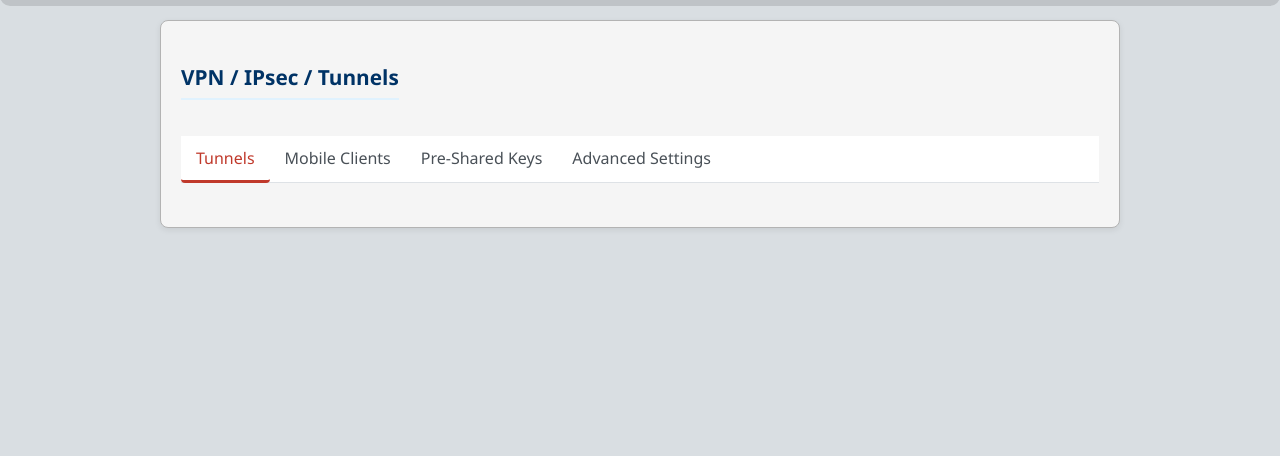
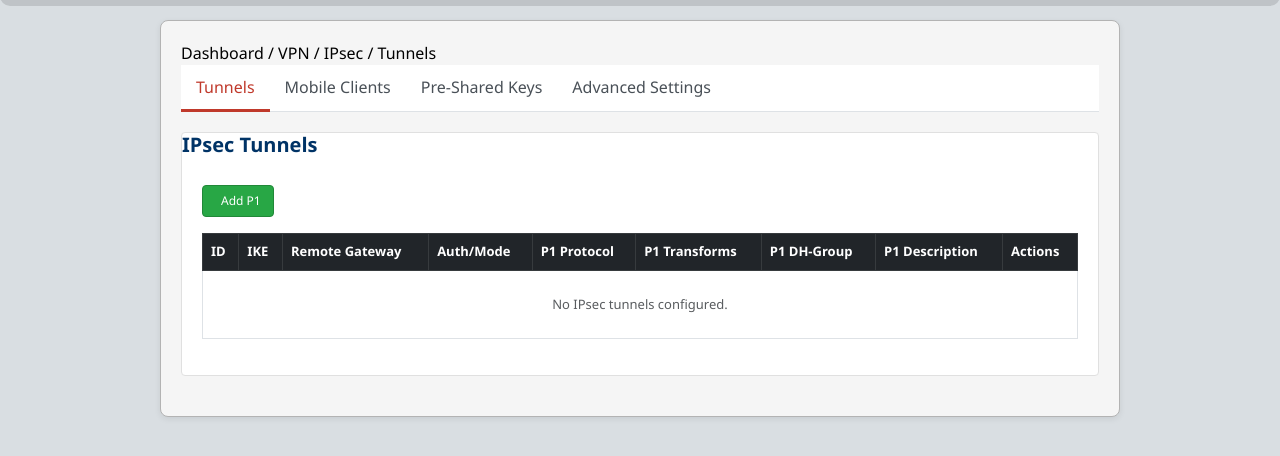
Before and after one commit to Mohamed-Salah11/Smart-Shield, a Flask app: page /vpn/ipsec in a window 1280 px wide. Shown: the part 62-518 px from the top of the page. Run offline with Flask 3, Linux system fonts and the light colour scheme.

Commit message:
vpn fixed

```diff
--- a/templates/ipsec.html
+++ b/templates/ipsec.html
@@ -1,51 +1,57 @@
 {% extends "base.html" %}
 {% block main %}
 
-<div class="d-flex justify-content-between align-items-center mb-4">
-    <h2>VPN / IPsec / Tunnels</h2>
-    <div>
-        <button class="btn btn-sm btn-outline-secondary me-2">
-            <i class="bi bi-arrow-repeat"></i>
-        </button>
-        <button class="btn btn-sm btn-outline-secondary me-2">
-            <i class="bi bi-arrow-down-up"></i>
-        </button>
-        <button class="btn btn-sm btn-outline-danger">
-            <i class="bi bi-x-circle"></i>
-        </button>
-    </div>
+<div class="breadcrumb">
+    <span>Dashboard / VPN / IPsec / Tunnels</span>
 </div>
 
 <!-- Navigation tabs -->
-<ul class="nav nav-tabs mb-4" role="tablist">
-    <li class="nav-item" role="presentation">
-        <button class="nav-link active" id="tunnels-tab" data-bs-toggle="tab" data-bs-target="#tunnels" type="button" role="tab" aria-controls="tunnels" aria-selected="true">
-            Tunnels
-        </button>
+<ul class="nav nav-tabs">
+    <li class="nav-item">
+        <a class="nav-link active" href="#" onclick="showTab('tunnels'); return false;">Tunnels</a>
     </li>
-    <li class="nav-item" role="presentation">
-        <button class="nav-link" id="mobile-clients-tab" data-bs-toggle="tab" data-bs-target="#mobile-clients" type="button" role="tab" aria-controls="mobile-clients" aria-selected="false">
-            Mobile Clients
-        </button>
+    <li class="nav-item">
+        <a class="nav-link" href="#" onclick="showTab('mobile-clients'); return false;">Mobile Clients</a>
     </li>
-    <li class="nav-item" role="presentation">
-        <button class="nav-link" id="pre-shared-keys-tab" data-bs-toggle="tab" data-bs-target="#pre-shared-keys" type="button" role="tab" aria-controls="pre-shared-keys" aria-selected="false">
-            Pre-Shared Keys
-        </button>
+    <li class="nav-item">
+        <a class="nav-link" href="#" onclick="showTab('pre-shared-keys'); return false;">Pre-Shared Keys</a>
     </li>
-    <li class="nav-item" role="presentation">
-        <button class="nav-link" id="advanced-settings-tab" data-bs-toggle="tab" data-bs-target="#advanced-settings" type="button" role="tab" aria-controls="advanced-settings" aria-selected="false">
-            Advanced Settings
-        </button>
+    <li class="nav-item">
+        <a class="nav-link" href="#" onclick="showTab('advanced-settings'); return false;">Advanced Settings</a>
     </li>
 </ul>
 
+<script>
+    function showTab(tabName) {
+        // Hide all tabs
+        var tabs = document.querySelectorAll('.tab-content-section');
+        tabs.forEach(function(tab) {
+            tab.style.display = 'none';
+        });
+
+        // Show selected tab
+        var selectedTab = document.getElementById('tab-' + tabName);
+        if (selectedTab) {
+            selectedTab.style.display = 'block';
+        }
+
+        // Update active link
+        var links = document.querySelectorAll('.nav-link');
+        links.forEach(function(link) {
+            link.classList.remove('active');
+        });
+        event.target.classList.add('active');
+    }
+</script>
+
 <!-- Tab content -->
-<div class="tab-content">
+<div class="settings-section">
     <!-- Tunnels tab -->
-    <div class="tab-pane fade show active" id="tunnels" role="tabpanel" aria-labelledby="tunnels-tab">
+    <div id="tab-tunnels" class="tab-content-section" style="display: block;">
+        <h5>IPsec Tunnels</h5>
+
+        <div style="padding: 20px;">
             <div class="d-flex justify-content-between align-items-center mb-3">
-            <h5>IPsec Tunnels</h5>
                 <button class="btn btn-success btn-sm" data-bs-toggle="modal" data-bs-target="#addP1Modal">
                     <i class="bi bi-plus"></i> Add P1
                 </button>
@@ -78,9 +84,13 @@
                 </table>
             </div>
         </div>
+    </div>
 
     <!-- Mobile Clients tab -->
-    <div class="tab-pane fade" id="mobile-clients" role="tabpanel" aria-labelledby="mobile-clients-tab">
+    <div id="tab-mobile-clients" class="tab-content-section" style="display: none;">
+        <h5>Mobile Clients</h5>
+
+        <div style="padding: 20px;">
             <form id="mobileClientsForm">
             <!-- Enable IPsec Mobile Client Support Section -->
             <div class="mb-4">
@@ -255,11 +265,14 @@
             </div>
         </form>
         </div>
+    </div>
 
     <!-- Pre-Shared Keys tab -->
-    <div class="tab-pane fade" id="pre-shared-keys" role="tabpanel" aria-labelledby="pre-shared-keys-tab">
+    <div id="tab-pre-shared-keys" class="tab-content-section" style="display: none;">
+        <h5>Pre-Shared Keys</h5>
+
+        <div style="padding: 20px;">
             <div class="d-flex justify-content-between align-items-center mb-3">
-            <h5>Pre-Shared Keys</h5>
                 <button class="btn btn-success btn-sm" data-bs-toggle="modal" data-bs-target="#addPSKModal">
                     <i class="bi bi-plus"></i> Add PSK
                 </button>
@@ -286,9 +299,13 @@
                 </table>
             </div>
         </div>
+    </div>
 
     <!-- Advanced Settings tab -->
-    <div class="tab-pane fade" id="advanced-settings" role="tabpanel" aria-labelledby="advanced-settings-tab">
+    <div id="tab-advanced-settings" class="tab-content-section" style="display: none;">
+        <h5>Advanced Settings</h5>
+
+        <div style="padding: 20px;">
             <form id="advancedSettingsForm">
             <!-- IPsec Logging Controls Section -->
             <div class="mb-4">
@@ -789,6 +806,7 @@
                 </div>
             </div>
         </form>
+        </div>
     </div>
 </div>
 
```
Also changed, not shown: templates/l2tp.html (+41 -21 lines), templates/openvpn.html (+49 -31 lines). Lines whose indentation alone changed are shown as unchanged.
